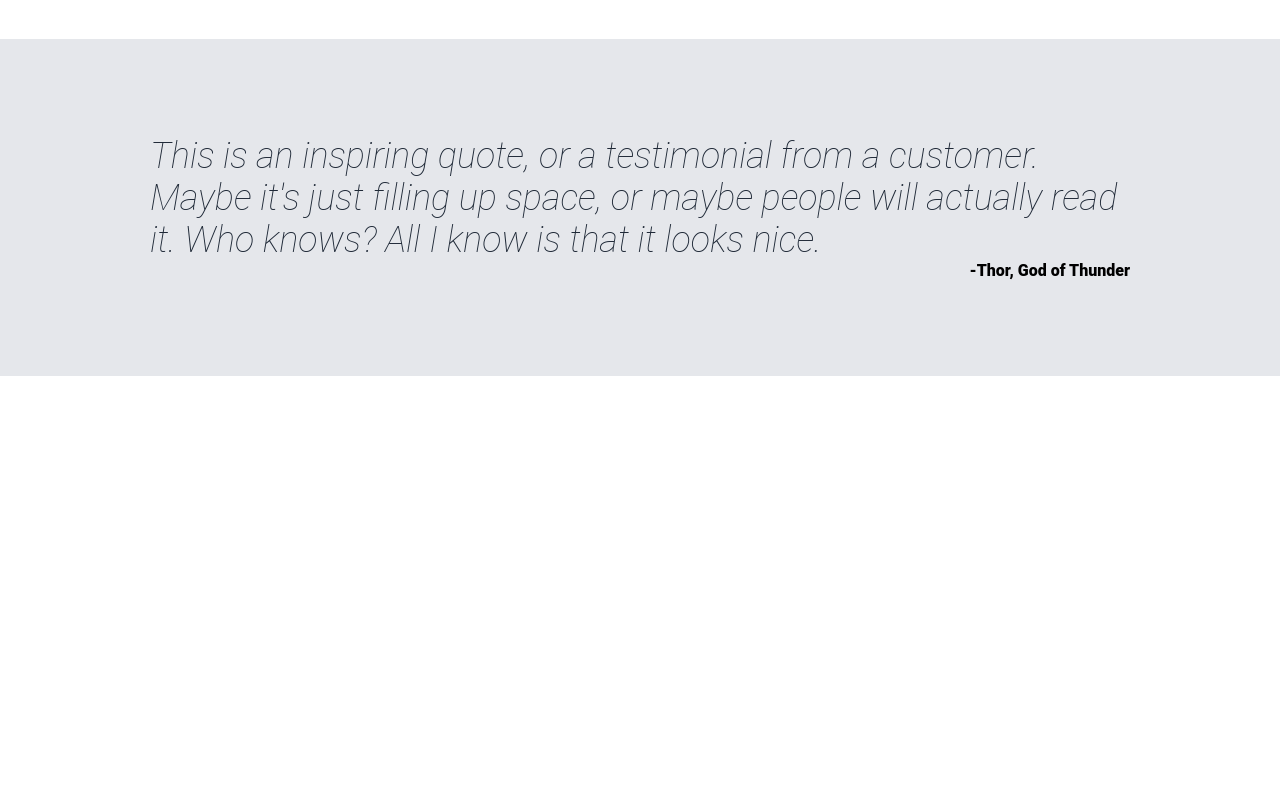
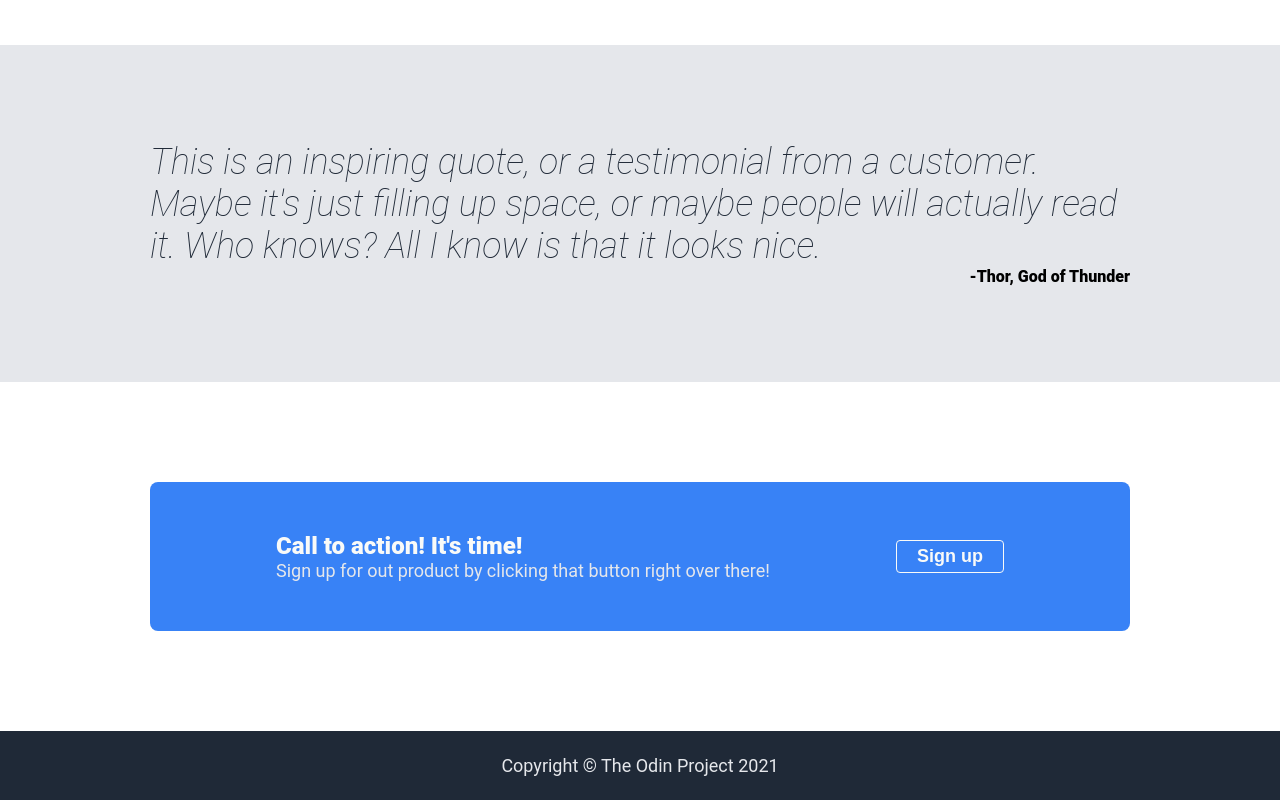
Before and after one commit to Martin-Martynas/landing-page, a plain HTML site: page index.html in a window 1280 px wide. Shown: the part 797-1597 px from the top of the page. Before the commit the page ends 1173 px from the top, so only its background shows below. Drawn offline with Linux system fonts and the light colour scheme.

Commit message:
Add action section and footer with css

```diff
--- a/index.html
+++ b/index.html
@@ -19,7 +19,7 @@
         <div class="hero-container">
             <div class="hero-main">
                 <div class="hero-title">This website is awesome</div>
-                <div class="subtitle">This website has some subtext that goes here under the main title. It's a smaller font and the color is lower contrast</div>
+                <div class="subtext">This website has some subtext that goes here under the main title. It's a smaller font and the color is lower contrast</div>
                 <button class="signup-button">Sign up</button>
             </div>
             <div class="hero-image">This is a placeholder for an image</div>
@@ -51,6 +51,15 @@
         <div class="quote">This is an inspiring quote, or a testimonial from a customer. Maybe it's just filling up space, or maybe people will actually read it. Who knows? All I know is that it looks nice. </div>
         <div class="author">-Thor, God of Thunder</div>
     </div>
+    <div class="action">
+        <div class="action-text">
+            <div class="action-title">Call to action! It's time!</div>
+            <div class="subtext">Sign up for out product by clicking that button right over there!</div>
+        </div>
+        <button class="signup-button">Sign up</button>
+    </div>
+    <div class="footer">Copyright © The Odin Project 2021</div>
+
 
 </body>
 </html>
--- a/style.css
+++ b/style.css
@@ -7,8 +7,11 @@ body {
     margin:0;
 }
 
-.hero {
+.hero, .footer {
     background-color: #1F2937;
+}
+
+.hero, .action, .footer {
     font-size: 18px;
     color: #E5E7EB;
 }
@@ -24,11 +27,11 @@ body {
     padding: 16px 0px;
 }
 
-.logo {
+.logo, .action-title {
     font-size: 24px;
 }
 
-.logo, .hero-title, button {
+.logo, .hero-title, .action-title, button {
     color: #f9faf8;
     font-weight: 900;
 }
@@ -54,16 +57,20 @@ ul {
     font-size: 48px;
 }
 
+.hero button {
+    border: none;
+    margin-top: 8px;
+
+}
+
 button {
     background-color: #3882F6;
-    border: none;
     text-align: center;
     text-decoration: none;
     border-radius: 4px;
+    cursor: pointer;
+    font-size: 18px;
     padding: 5px 20px;
-    cursor: pointer;
-    margin-top: 8px;
-
 }
 
 .hero-image {
@@ -127,3 +134,24 @@ button {
     text-align: right;
     font-weight: 900;
 }
+
+.action {
+    display: flex;
+    background-color: #3882F6;
+    justify-content: space-evenly;
+    margin: 100px 150px 100px 150px;
+    padding: 50px;
+    gap: 50px;
+    border-radius: 8px;
+    align-items: center;
+
+
+}
+.action button {
+    border: 1px solid #f9faf8;
+}
+
+.footer {
+    text-align: center;
+    padding: 24px;
+}
```
